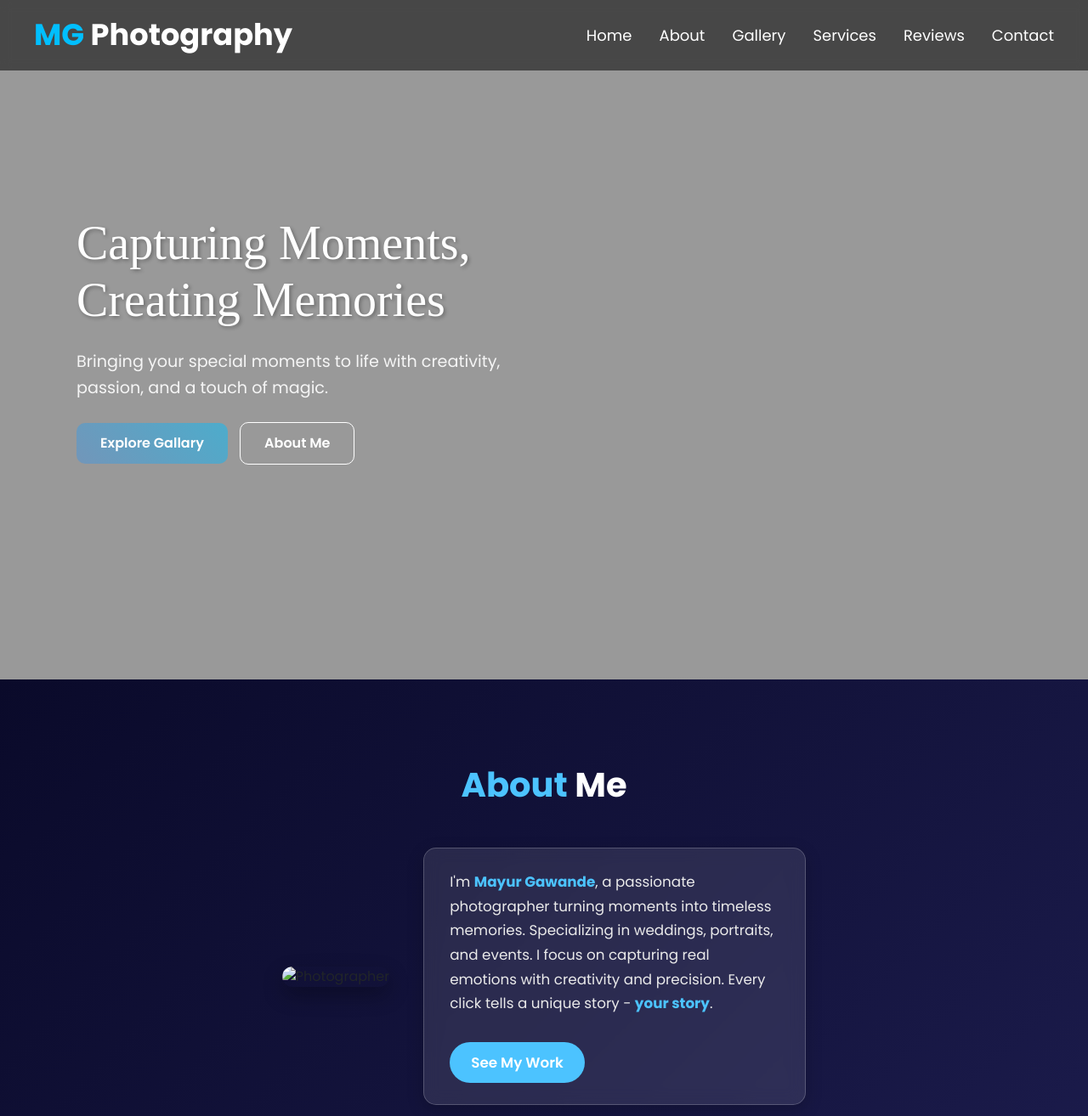
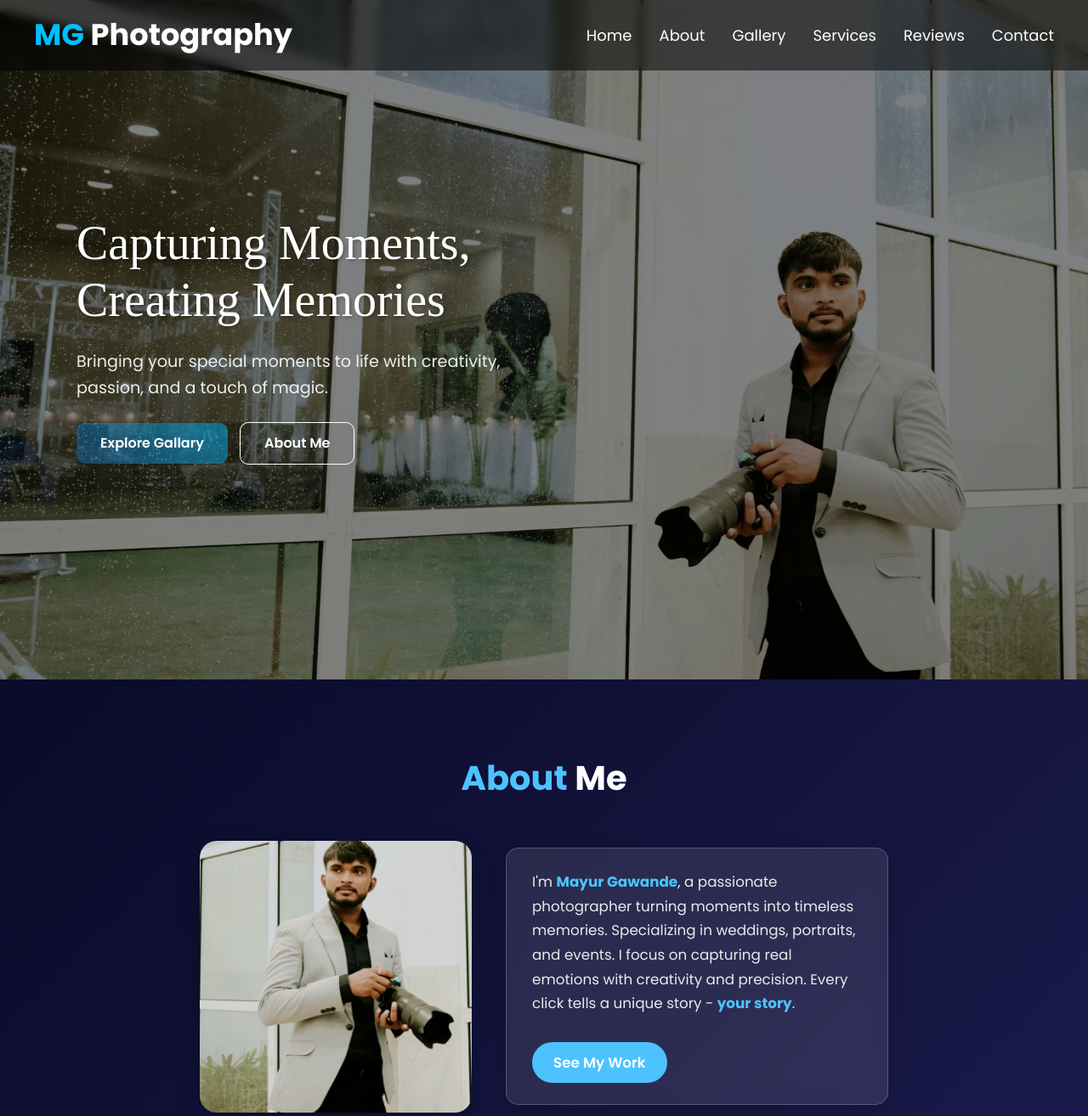
Before and after one commit to SamikshaFullStackDeveloper/Photography-website, a plain HTML site: page index.html in a window 1280 px wide. Shown: the top 1314 px of the page at 85% size. Drawn offline with nearby package versions, Linux system fonts and the light colour scheme; files whose address does not match are found by name.

Commit message:
Add files via upload

```diff
--- a/index.html
+++ b/index.html
@@ -21,7 +21,7 @@
 
     /* ===== HERO SECTION ===== */
     .hero {
-      background: url("../../Website/assets/m-2-img.jpeg") center/cover no-repeat;
+      background: url("./assets/m-2-img.jpeg") center/cover no-repeat;
       height: 100vh;
       width: 100vw;
       position: relative;
@@ -688,7 +688,7 @@
     <div class="about-content">
       <!-- Profile Image -->
       <div class="about-img">
-        <img src="../../Website/assets/Mayur-photo.png" alt="Photographer" />
+        <img src="./assets/Mayur-photo.png" alt="Photographer" />
       </div>
 
       <!-- About Text -->
```
